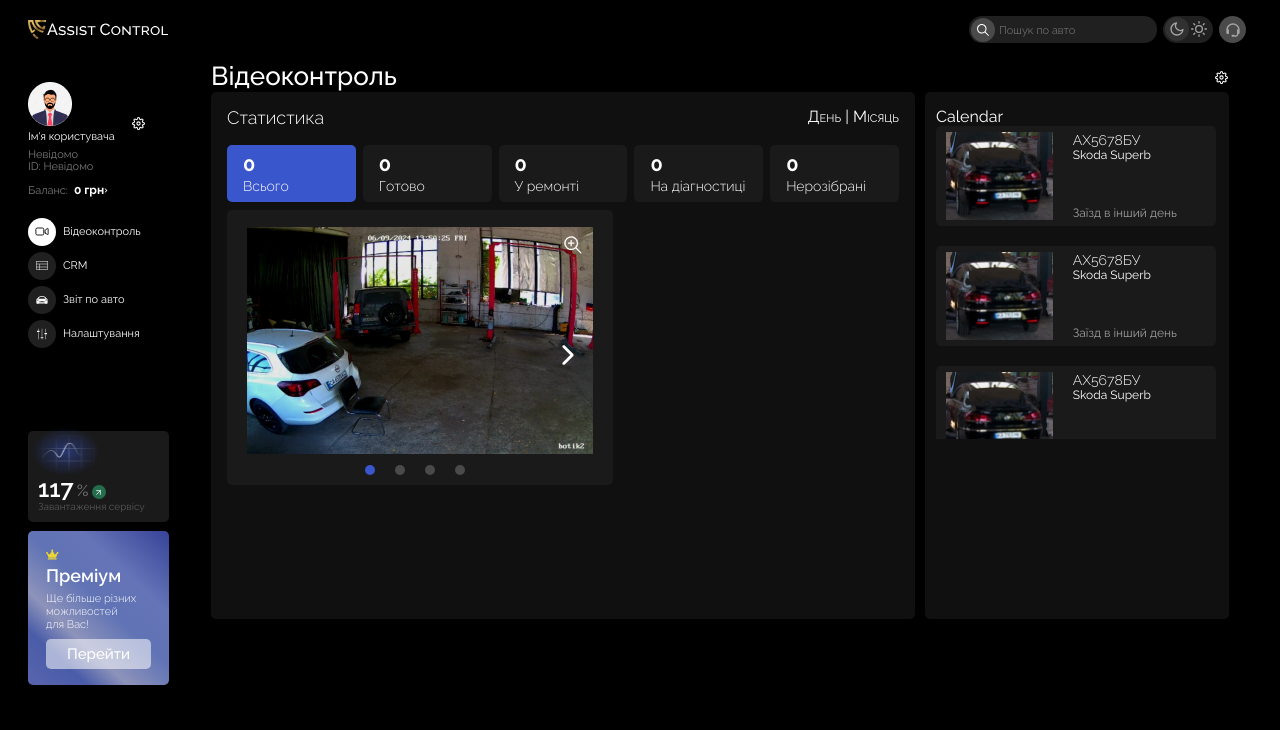
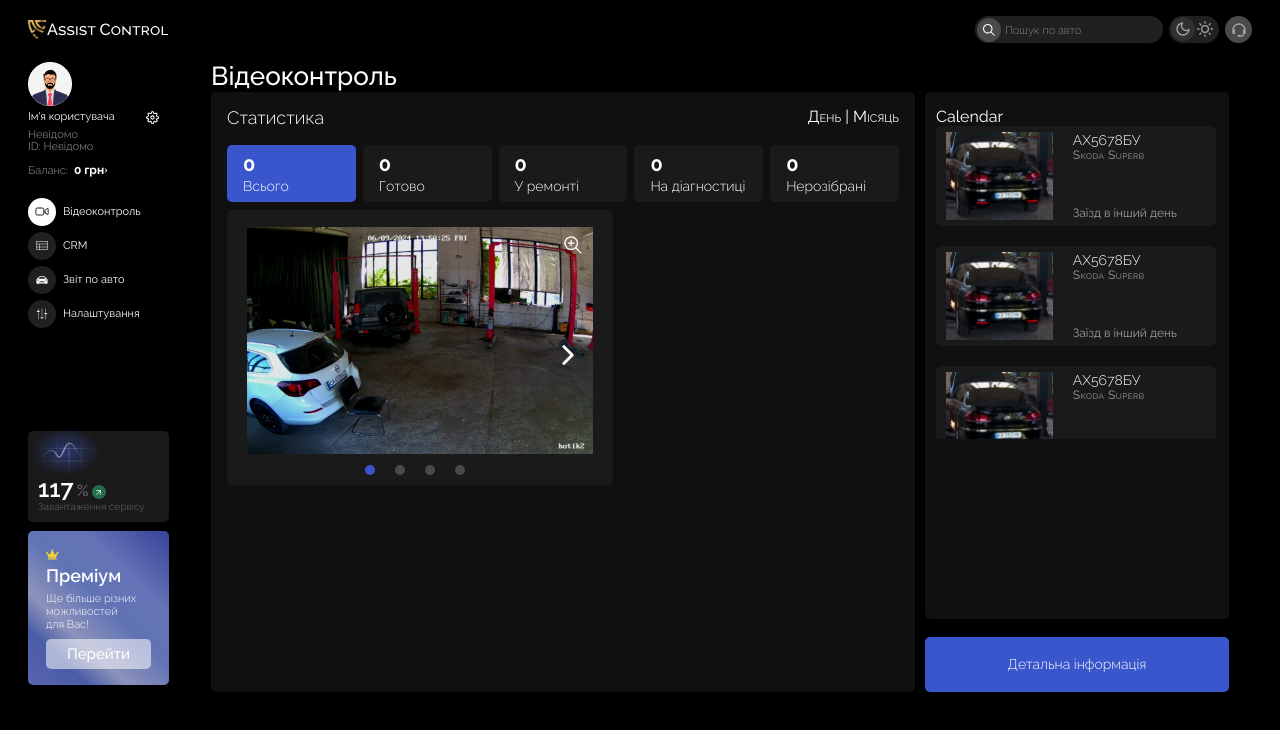
Before and after one commit to Serhii-Ivanchenko/Assist-Control, a React (Vite) app: page /video-control in a window 1280 px wide. Shown: the top 730 px of the page. Built offline with nearby package versions, Linux system fonts and the light colour scheme.

Commit message:
fix-some-styles-and-add-opening-modal-to-settings-btn

```diff
--- a/src/components/CalendarBlock/CalendarBlock.jsx
+++ b/src/components/CalendarBlock/CalendarBlock.jsx
@@ -8,7 +8,7 @@ export default function CalendarBlock() {
     { number: "AХ5678БУ", model: "Skoda Superb", timeInfo: "Заїзд в інший день" },
     { number: "BC1234AA", model: "Toyota Camry", timeInfo: "Заїзд в той же день" },
     { number: "KI8765OP", model: "Honda Civic", timeInfo: "Заїзд в інший день" },
-    // { number: "LP4321QW", model: "BMW X5", timeInfo: "Заїзд в той же день" },
+    { number: "LP4321QW", model: "BMW X5", timeInfo: "Заїзд в той же день" },
     // { number: "MN2468KL", model: "Mercedes E-Class", timeInfo: "Заїзд в інший день" },
     // { number: "EF1357YU", model: "Audi A6", timeInfo: "Заїзд в той же день" },
   ];
--- a/src/components/ControlBar/ControlBar.jsx
+++ b/src/components/ControlBar/ControlBar.jsx
@@ -1,7 +1,6 @@
 import SearchBar from "../SearchBar/SearchBar.jsx";
 import Support from "../Support/Support.jsx";
 import ThemeSwitcher from "../ThemeSwitcher/ThemeSwitcher.jsx";
-import UserBar from "../UserBar/UserBar.jsx";
 import css from './ControlBar.module.css'
 
 export default function ControlBar() {
@@ -9,6 +8,5 @@ export default function ControlBar() {
     <SearchBar />
     <ThemeSwitcher />
     <Support />
-    <UserBar/>
   </div>;
 }
--- a/src/components/DayCarsItem/DayCarsItem.module.css
+++ b/src/components/DayCarsItem/DayCarsItem.module.css
@@ -35,6 +35,8 @@
 
 .carNumber {
     color: #FFF;
+    font-variant-numeric: lining-nums proportional-nums;
+    font-family: Raleway;
     font-size: 14px;
     font-style: normal;
     font-weight: 300;
@@ -43,11 +45,15 @@
 }
 
 .auto {
-    color: #FFF;
+    color: #9E9E9E;
+    font-variant-numeric: lining-nums proportional-nums;
+    font-family: Raleway;
     font-size: 12px;
     font-style: normal;
     font-weight: 400;
     line-height: normal;
+    font-variant: small-caps;
+    letter-spacing: 0.5px;
 }
 
 .timeInfo {
--- a/src/components/DetailsBtn/DetailsBtn.module.css
+++ b/src/components/DetailsBtn/DetailsBtn.module.css
@@ -22,9 +22,6 @@
     transition: background-color 0.3s;
   }
 
-  .btn:hover {
-    background-color: darken(var(--Blue, #3956CC), 10%);
-  }
 
   .btn:focus {
     outline: none;
--- a/src/components/UserBar/UserBar.jsx
+++ b/src/components/UserBar/UserBar.jsx
@@ -1,22 +1,21 @@
-import { useRef, useState } from 'react';
+import { useState } from 'react';
 import styles from './UserBar.module.css';
 import { FiSettings } from "react-icons/fi";
+import UserSettingsModal from '../Modals/UserSettingsModal/UserSettingsModal';
 
 export default function UserBar() {
-  const [isPopoverOpen, setIsPopoverOpen] = useState(false);
-  const buttonRef = useRef(null);
+  const [isModalOpen, setIsModalOpen] = useState(false);
 
-    const togglePopover = () => {
-      setIsPopoverOpen((prev) => !prev);
-    };
+  const toggleModal = () => {
+    setIsModalOpen((prev) => !prev);
+  };
 
-    const closePopover = () => {
-      setIsPopoverOpen(false);
-    };
   return (
     <div className={styles.userBarContainer}>
-      <button className={styles.btn}><FiSettings className={styles.iconSettings} /></button>
-      {/* <button className={styles.btn}><FiLogOut  /></button> */}
+      <button className={styles.btn} onClick={toggleModal}>
+        <FiSettings className={styles.iconSettings} />
+      </button>
+      {isModalOpen && <UserSettingsModal onClose={toggleModal} />}
     </div>
   );
 }
--- a/src/components/UserBar/UserBar.module.css
+++ b/src/components/UserBar/UserBar.module.css
@@ -1,16 +1,11 @@
 .userBarContainer {
-    position: relative;
+  display: flex;
+  align-items: center;
+  position: absolute;
+  top: 48px;
+  right: 10px;
 }
 
-.btn {
-    width: 27px;
-    height: 27px;
-    display: flex;
-    align-items: center;
-    position: absolute;
-    top: 48px;
-    right: 10px;
-  }
 
   .btn {
     background: transparent;
```
